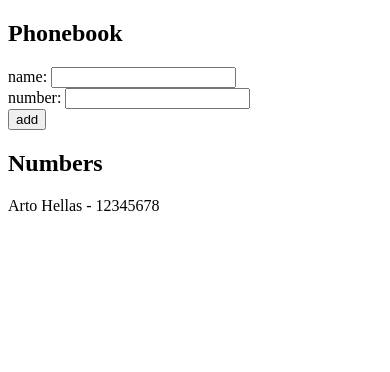
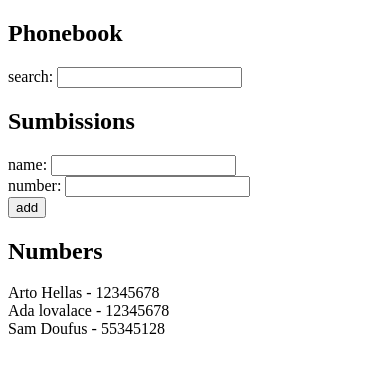
Before and after one commit to JonShard/FullStackOpenCourse, a React (Vite) app in the folder part2/phonebook/: page / in a window 390 px wide. Shown: the top 372 px of the page. Built offline with nearby package versions, Linux system fonts and the light colour scheme.

Commit message:
Add phonebook part4 - search

```diff
--- a/part2/phonebook/src/App.jsx
+++ b/part2/phonebook/src/App.jsx
@@ -8,11 +8,22 @@ const App = () => {
       id: 0,
       name: 'Arto Hellas',
       number: '12345678'
+    },
+    {
+      id: 1,
+      name: 'Ada lovalace',
+      number: '12345678'
+    },
+    {
+      id: 2,
+      name: 'Sam Doufus',
+      number: '55345128'
     }
   ])
 
   const [newName, setNewName] = useState('')
   const [newNumber, setNewNumber] = useState('')
+  const [search, setSearch] = useState('')
 
 
   const submitPerson = () => {
@@ -35,11 +46,18 @@ const App = () => {
 
   const onNameChange = (event) => setNewName(event.target.value)
   const onNumberChange = (event) => setNewNumber(event.target.value)
+  const onSearchChange = (event) => setSearch(event.target.value)
 
+  const personsToDisplay = search.length > 0 ? persons.filter(p => p.name.toLowerCase().includes(search.toLowerCase())) : persons
 
   return (
     <div>
       <h2>Phonebook</h2>
+      <div>
+        search: <input onChange={onSearchChange} value={search} />
+      </div>
+
+      <h2>Sumbissions</h2>
       <form>
         <div>
           name: <input onChange={onNameChange} value={newName} />
@@ -51,8 +69,9 @@ const App = () => {
           <button type="submit" onClick={submitPerson}>add</button>
         </div>
       </form>
+
       <h2>Numbers</h2>
-      {persons.map(person => <Person key={person.id} person={person} />)}
+      {personsToDisplay.map(person => <Person key={person.id} person={person} />)}
     </div>
   )
 }
```
